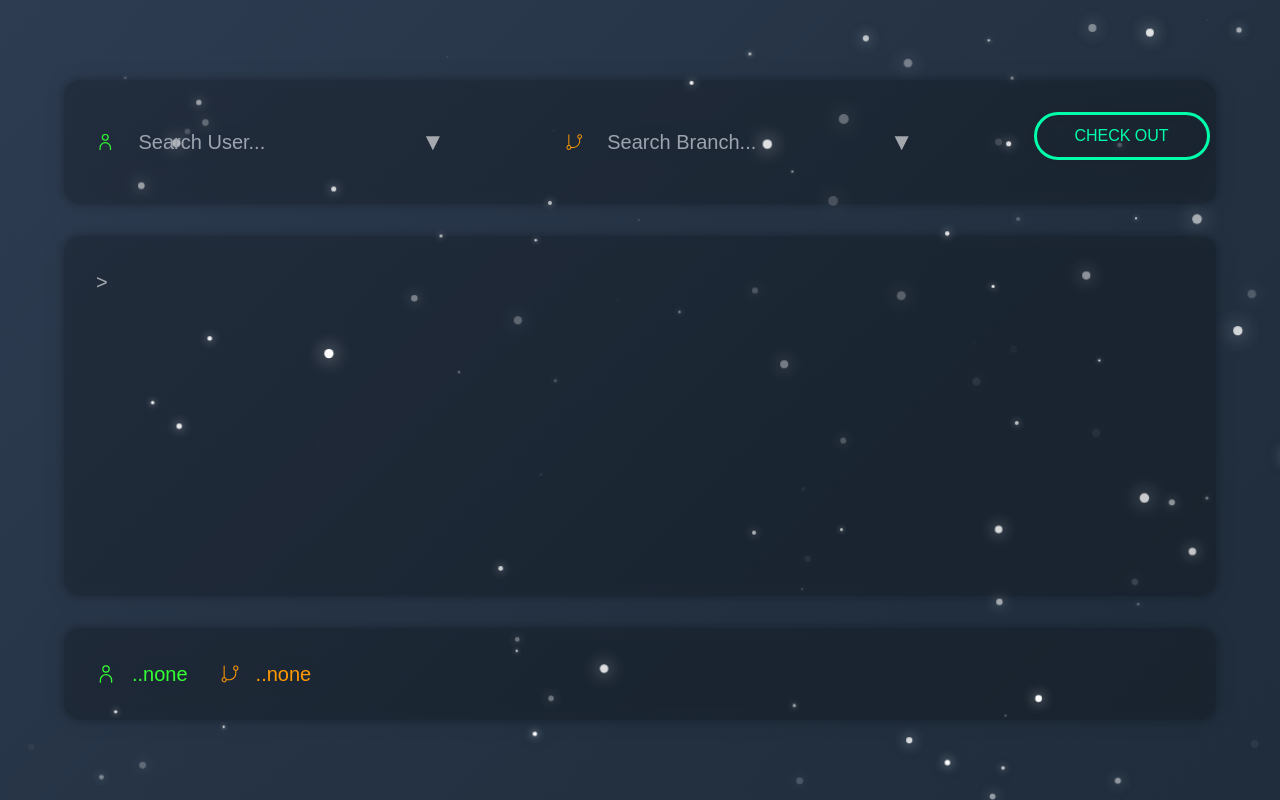
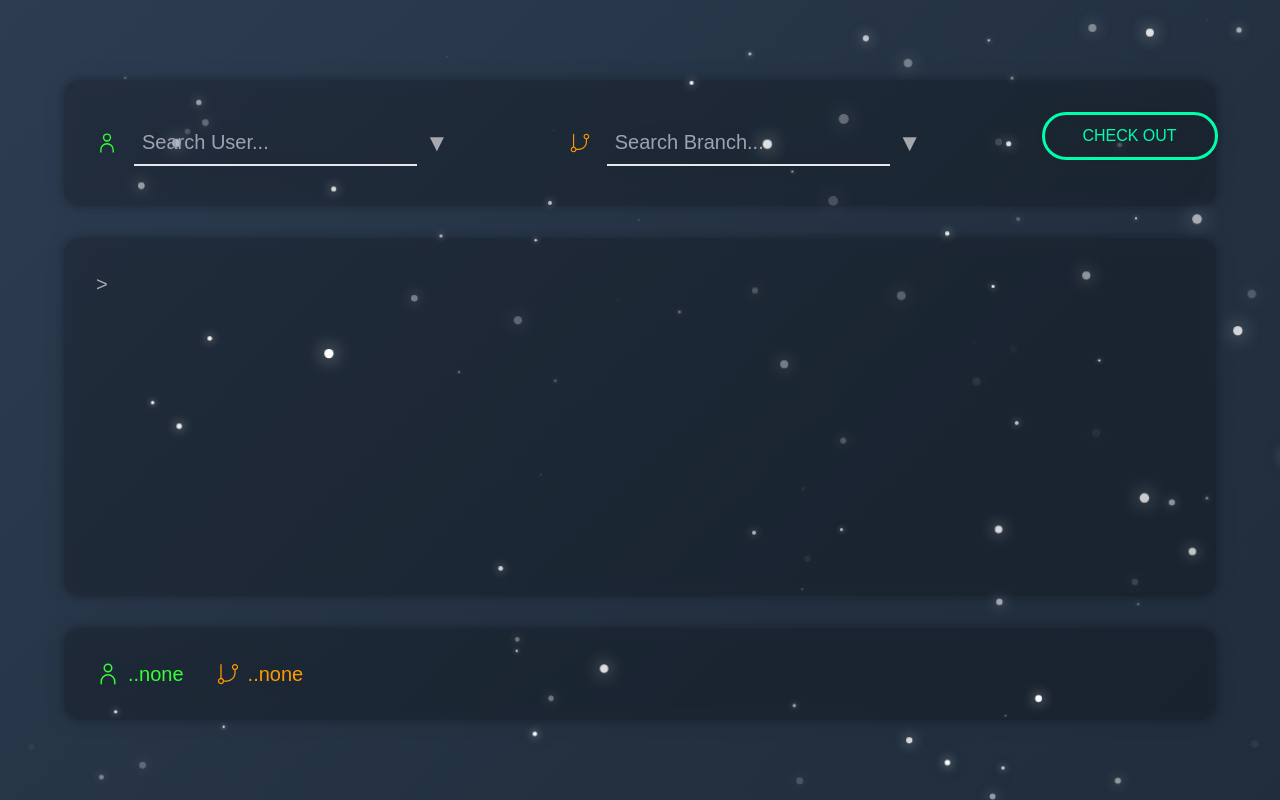
Before and after one commit to Lee-Ki-Bong/git-branch-tool, a Next.js app: page / in a window 1280 px wide. Shown: the top 800 px of the page. Built offline with nearby package versions, Linux system fonts and the light colour scheme.

Commit message:
🚧 UI 개선

```diff
--- a/app/(root)/page.tsx
+++ b/app/(root)/page.tsx
@@ -29,7 +29,7 @@ export default function Home() {
         <div className="glass sub-padding terminal flex-auto">
           <span className={`font-mono`}>{state.message}</span>
         </div>
-        <div className="glass sub-padding svg--center flex flex-row gap-4">
+        <div className="glass sub-padding flex flex-row gap-4 max-xl:flex-col max-xl:content-center">
           <Footer />
         </div>
       </section>
--- a/app/components/Footer.tsx
+++ b/app/components/Footer.tsx
@@ -9,22 +9,26 @@ const Footer = () => {
   const { state } = useGlobal()
   return (
     <>
-      <SVGUser width="20" height="20" className="text-neonGreen" />
+      <div className="svg--center">
+        <SVGUser width="24" height="24" className="text-neonGreen" />
         <p className="flex items-center truncate pr-4">
           <span
-          className={`text-neonGreen qa__user__name truncate ${cn(state.userName !== "" ? "animate-blinkOnTime" : "")}`}
+            className={`qa__user__name truncate text-neonGreen ${cn(state.userName !== "" ? "animate-blinkOnTime" : "")}`}
           >
             {state.userName}
           </span>
         </p>
-      <SvgGitBranch width="20" height="20" className="text-neonOrange" />
+      </div>
+      <div className="svg--center">
+        <SvgGitBranch width="24" height="24" className="text-neonOrange" />
         <p className="flex flex-1 items-center truncate">
           <span
-          className={`text-neonOrange choice__branch__name truncate ${cn(state.branchName !== "" ? "animate-blinkOnTime" : "")}`}
+            className={`choice__branch__name truncate text-neonOrange ${cn(state.branchName !== "" ? "animate-blinkOnTime" : "")}`}
           >
             {state.branchName}
           </span>
         </p>
+      </div>
     </>
   )
 }
--- a/app/components/Header.tsx
+++ b/app/components/Header.tsx
@@ -33,7 +33,7 @@ const Header = () => {
   return (
     <>
       <div className="svg--center">
-        <SVGUser width="20" height="20" className="text-neonGreen" />
+        <SVGUser width="24" height="24" className="text-neonGreen" />
         <SearchSelect
           focusedReset={true}
           placeholder="Search User..."
@@ -42,7 +42,7 @@ const Header = () => {
         />
       </div>
       <div className="svg--center flex-1">
-        <SvgGitBranch width="20" height="20" className="text-neonOrange" />
+        <SvgGitBranch width="24" height="24" className="text-neonOrange" />
         <SearchSelect
           initialQuery={state.branchName}
           placeholder="Search Branch..."
--- a/app/components/SearchSelect.tsx
+++ b/app/components/SearchSelect.tsx
@@ -63,7 +63,7 @@ export default function SearchSelect({
       <div className="buttom-gray-line flex items-center border-none bg-transparent p-2">
         <input
           type="text"
-          className="text-neon peer/search-user flex-1 truncate bg-transparent p-2 focus:outline-none"
+          className="text-neon peer/search-user flex-1 truncate border-b-2 bg-transparent p-2 focus:outline-none"
           placeholder={placeholder}
           value={query}
           onChange={(e) => {
@@ -86,14 +86,14 @@ export default function SearchSelect({
       {isOpen && (
         <ul className="glass absolute left-0 right-0 z-50 mt-1 max-h-[500px] overflow-y-auto bg-[#1b2735] max-sm:max-h-[370px]">
           {filteredOptions.length === 0 && (
-            <li className="text-neonRed text--neon--red p-4 text-sm">
+            <li className="text--neon--red p-4 text-sm text-neonRed">
               No results found
             </li>
           )}
           {filteredOptions.map((option) => (
             <li
               key={option}
-              className="text-neonWhite hover:text-shadow-neon cursor-pointer truncate p-4 text-gray-500"
+              className="cursor-pointer truncate p-4 text-gray-500 text-neonWhite hover:text-shadow-neon"
               onClick={() => handleSelect(option, false)}
             >
               {option}
--- a/tailwind.config.ts
+++ b/tailwind.config.ts
@@ -36,7 +36,7 @@ export default {
       },
       animation: {
         blinkInfinite: "blink 1s infinite",
-        blinkOnTime: "blinkOffTime 1s"
+        blinkOnTime: "blinkOffTime 1s ease-in-out 2"
       }
     }
   },
```
Lines whose indentation alone changed are shown as unchanged.
